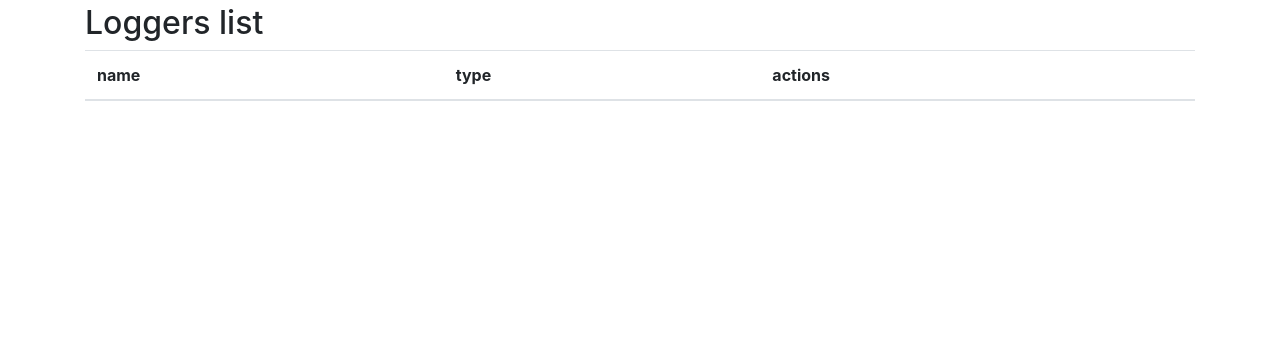
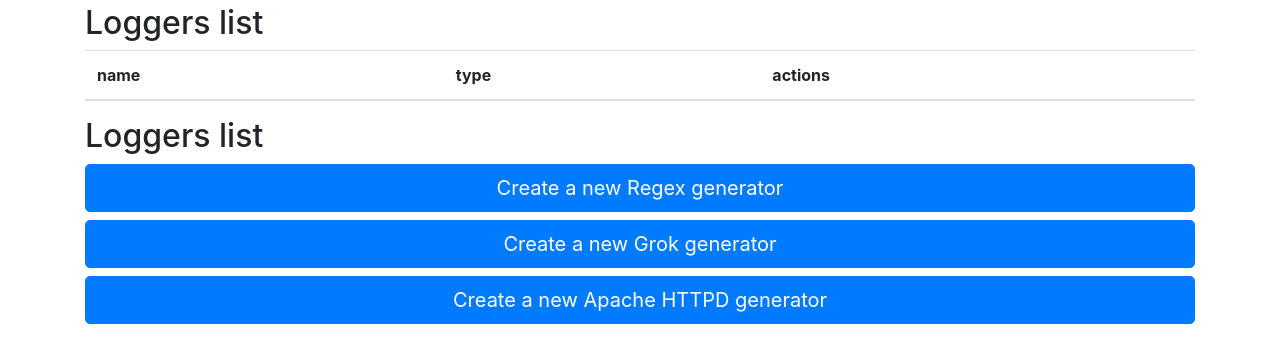
Before and after one commit to pockost/logost, a Django app: page /generator/ in a window 1280 px wide. Shown: the part 56-419 px from the top of the page. Run offline with Django 3.2, Linux system fonts and the light colour scheme; data that the repository does not hold is empty; parts of the project's set-up code (start-up, migrations or seed data) failed here and were passed over; some libraries are stand-ins or nearby versions.

Commit message:
Add create btn in template

```diff
--- a/logost/templates/generator/generator_list.html
+++ b/logost/templates/generator/generator_list.html
@@ -24,4 +24,13 @@
 		</table>
   </div>
 </div>
+
+<div class="row">
+  <div class="col-sm">
+    <h2>Loggers list</h2>
+    <a href="{% url 'generator-regex-create' %}" class="btn btn-primary btn-lg btn-block">Create a new Regex generator</a>
+    <a href="{% url 'generator-grok-create' %}" class="btn btn-primary btn-lg btn-block">Create a new Grok generator</a>
+    <a href="{% url 'generator-httpd-create' %}" class="btn btn-primary btn-lg btn-block">Create a new Apache HTTPD generator</a>
+  </div>
+</div>
 {% endblock %}
```
Also changed, not shown: logost/templates/logger/loggerserver_list.html (+9 -0 lines), logost/templates/logger/syslogloggerserver_form.html (+10 -4 lines).
